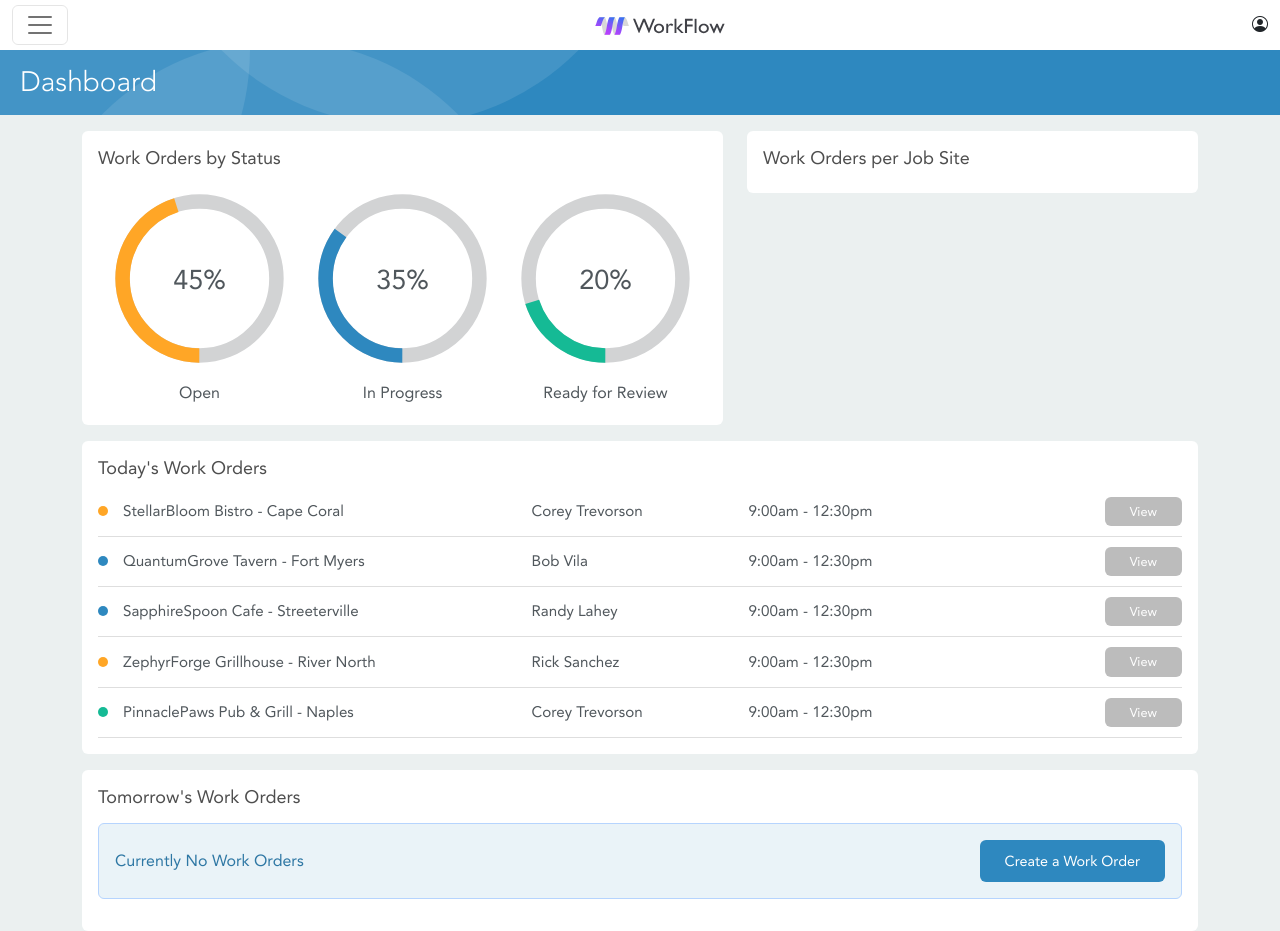
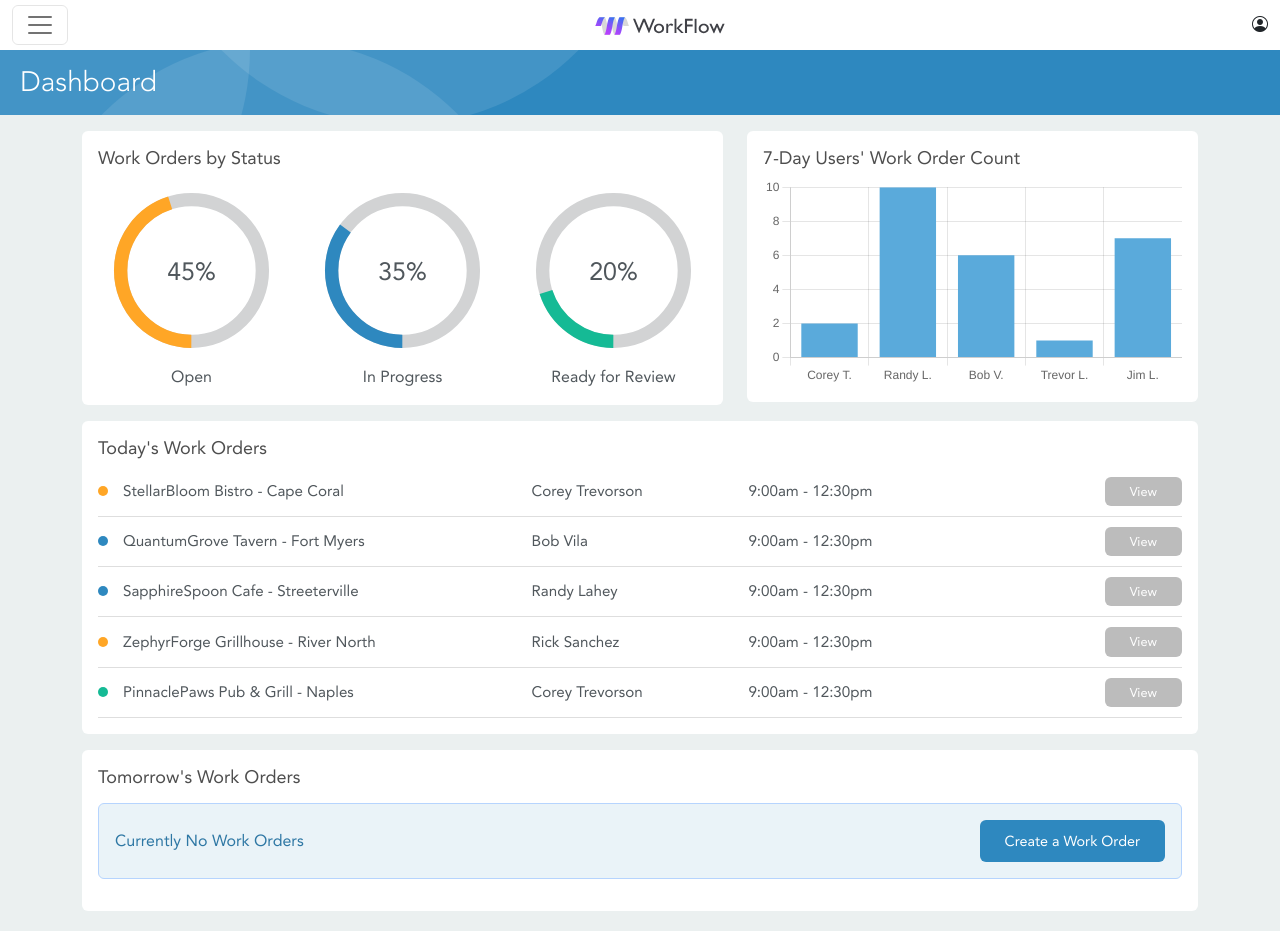
Before and after one commit to shawnpatoka/workflow-frontend-v1, a React (Vite) app: page / in a window 1280 px wide. Built offline with nearby package versions, Linux system fonts and the light colour scheme.

Commit message:
added 7day users chart

```diff
--- a/src/components/CircularProgress.jsx
+++ b/src/components/CircularProgress.jsx
@@ -1,33 +1,24 @@
 import { useEffect } from "react"
 
 function CircularProgress({ value, color, statusName }) {
-
-  useEffect(() => {
-    document.addEventListener("DOMContentLoaded", function () {
-      var svg = document.querySelector('.donut');
-      svg.classList.add('animate');
-    });
-  }, [])
-
 
   const valueSet = `${value} ${100 - value}`
 
 
   return (
     <>
-      <div className="d-flex flex-column">
-        <svg width="100%" height="100%" viewBox="0 0 42 42" class="donut">
-          <circle class="donut-hole" cx="21" cy="21" r="15.91549430918954" fill="#fff"></circle>
-          <circle class="donut-ring" cx="21" cy="21" r="15.91549430918954" fill="transparent" stroke="#d2d3d4" stroke-width="3"></circle>
-          <circle class="donut-segment" cx="21" cy="21" r="15.91549430918954" fill="transparent" stroke={color} stroke-width="3" stroke-dasharray={valueSet} stroke-dashoffset="-25"></circle>
-
-          <g class="chart-text">
-            <text x="50%" y="50%" class="chart-number">
+      <div className="m-0">
+        <svg width="100%" height="100%" viewBox="0 0 42 42" className="donut">
+          <circle className="donut-hole" cx="21" cy="21" r="15.91549430918954" fill="#fff"></circle>
+          <circle className="donut-ring" cx="21" cy="21" r="15.91549430918954" fill="transparent" stroke="#d2d3d4" strokeWidth="3"></circle>
+          <circle className="donut-segment" cx="21" cy="21" r="15.91549430918954" fill="transparent" stroke={color} strokeWidth="3" strokeDasharray={valueSet} strokeDashoffset="-25"></circle>
+          <g className="chart-text">
+            <text x="50%" y="50%" className="chart-number">
               {value}%
             </text>
           </g>
         </svg >
-        <p className="text-center mb-1" style={{ color: '#50575c' }}>{statusName}</p>
+        <p className="text-center mb-0" style={{ color: '#50575c' }}>{statusName}</p>
       </div>
     </>
   )
--- /dev/null
+++ b/src/components/DayOfWeekChart.jsx
@@ -0,0 +1,43 @@
+import {
+  Chart as ChartJS,
+  CategoryScale,
+  LinearScale,
+  BarElement,
+  Title,
+  Tooltip,
+} from 'chart.js';
+import { Bar } from 'react-chartjs-2';
+
+
+
+
+function DayOfWeekChart() {
+
+  ChartJS.register(
+    CategoryScale,
+    LinearScale,
+    BarElement,
+    Title,
+    Tooltip,
+  );
+
+  const labels = ['Corey T.', 'Randy L.', 'Bob V.', 'Trevor L.', 'Jim L.'];
+
+  const data = {
+    labels,
+    datasets: [
+      {
+        label: 'Count of work orders',
+        data: [2, 10, 6, 1, 7],
+        backgroundColor: '#5aaadb',
+      },
+    ],
+  };
+
+
+  return (
+    <Bar data={data} />
+  )
+}
+
+export default DayOfWeekChart
--- a/src/index.css
+++ b/src/index.css
@@ -244,11 +244,8 @@ hr {
     from {
       stroke-dasharray: 0 1000;
     }
-    to {
-      stroke-dasharray: {valueSet} 1000;
-    }
   }
 
   .donut-segment {
-    animation: elongate 700ms ease-in-out forwards;
+    animation: elongate 700ms ease-in-out;
   }
--- a/src/pages/admin/AdminHome.jsx
+++ b/src/pages/admin/AdminHome.jsx
@@ -2,6 +2,7 @@ import PageTitle from '../../components/PageTitle'
 import Card from '../../components/Card'
 import AdminWorkOrderList from '../../components/AdminWorkOrderList'
 import CircularProgress from '../../components/CircularProgress'
+import DayOfWeekChart from '../../components/DayOfWeekChart'
 
 
 function AdminHome() {
@@ -18,16 +19,17 @@ function AdminHome() {
           <div className="col-md-7">
             <Card>
               <h2>Work Orders by Status</h2>
-              <div className="d-flex justify-content-between">
-                <CircularProgress value={45} color="#ffa626" statusName="Open" />
-                <CircularProgress value={35} color="#2e88bf" statusName="In Progress" />
-                <CircularProgress value={20} color="#15ba95" statusName="Ready for Review" />
+              <div className="row">
+                <div className="col-4"><CircularProgress value={45} color="#ffa626" statusName="Open" /></div>
+                <div className="col-4"><CircularProgress value={35} color="#2e88bf" statusName="In Progress" /></div>
+                <div className="col-4"><CircularProgress value={20} color="#15ba95" statusName="Ready for Review" /></div>
               </div>
             </Card>
           </div>
           <div className="col-md-5">
             <Card>
-              <h2>Work Orders per Job Site</h2>
+              <h2>7-Day Users' Work Order Count</h2>
+              <DayOfWeekChart />
             </Card>
           </div>
           <div className="col-md-12">
```
